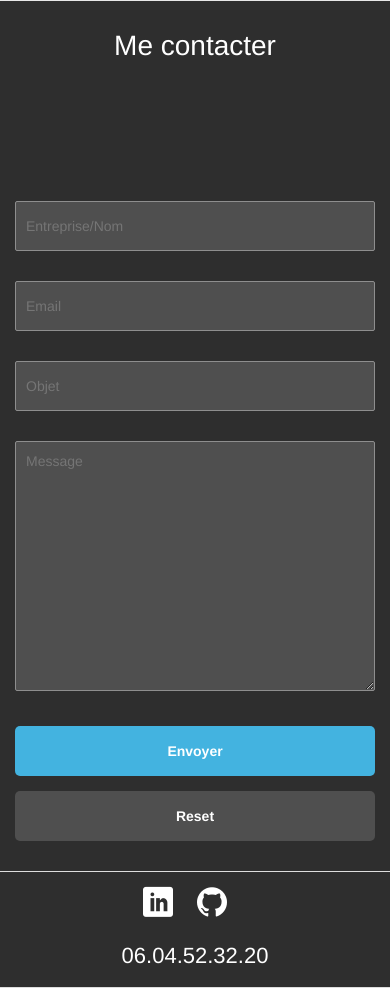
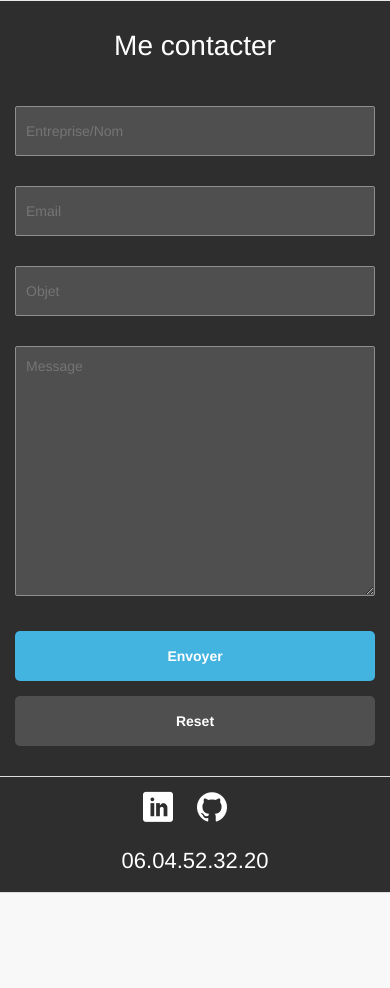
Before and after one commit to adrienDH/adrien.dhermy.fr, a PHP site: page / in a window 390 px wide; the page is wider, and only the part inside the window is pictured. Shown: the part 2868-3856 px from the top of that part. After the commit the page ends 3761 px from the top of that part, so only its background shows below. Run offline with PHP 8.4, Linux system fonts and the light colour scheme; some web fonts are replaced.

Commit message:
suppression pub en mobile tablette

```diff
--- a/views/Index/home.php
+++ b/views/Index/home.php
@@ -203,7 +203,7 @@
 <div id="contact">
 	<div class="container">
 		<h3 class="title">Me contacter</h3>
-		<div class="pub-adsence">
+		<div class="pub-adsence hidden-xs hidden-sm">
 			<script async src="//pagead2.googlesyndication.com/pagead/js/adsbygoogle.js"></script>
 			<!-- Adsence -->
 			<ins class="adsbygoogle"
```
